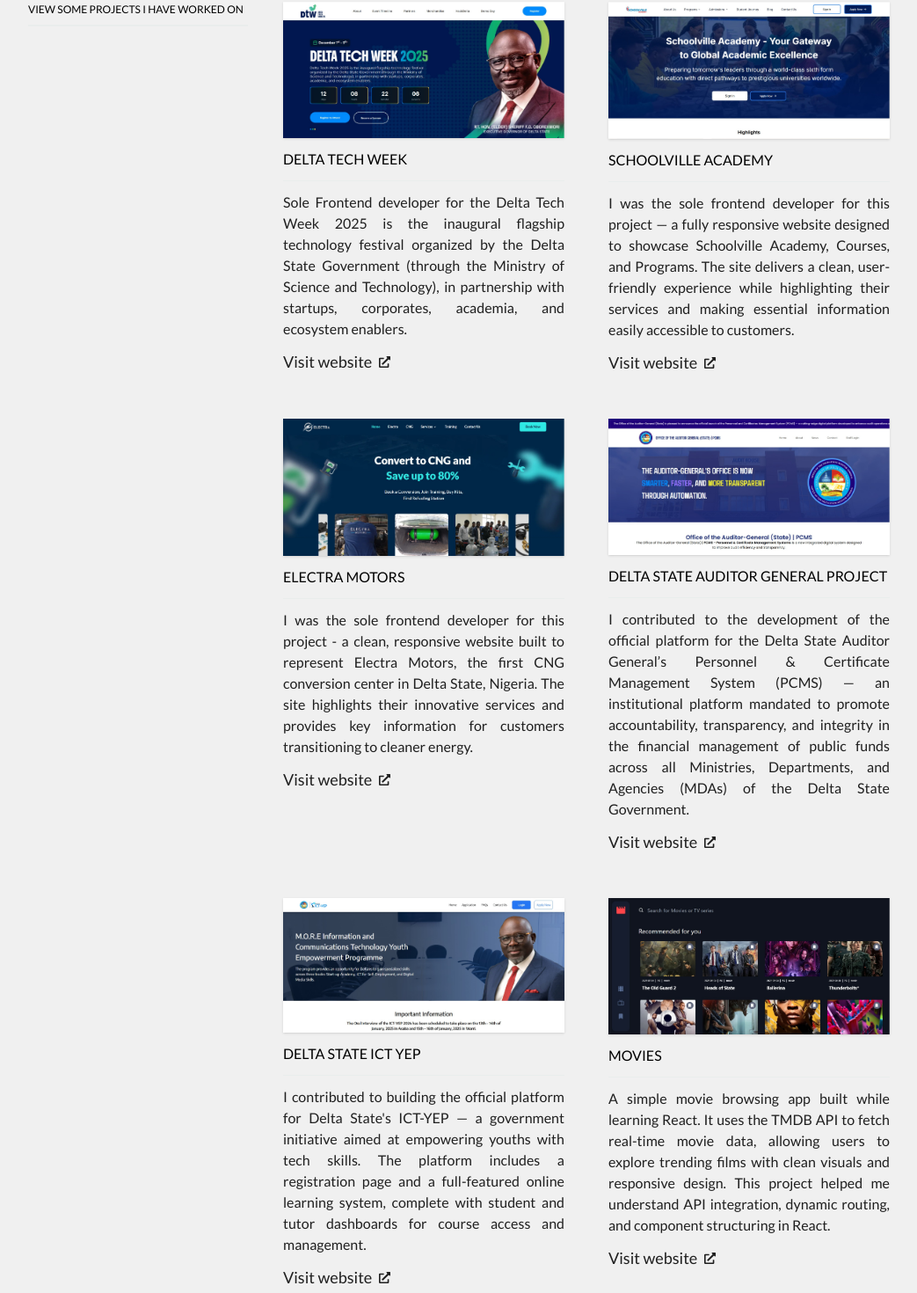
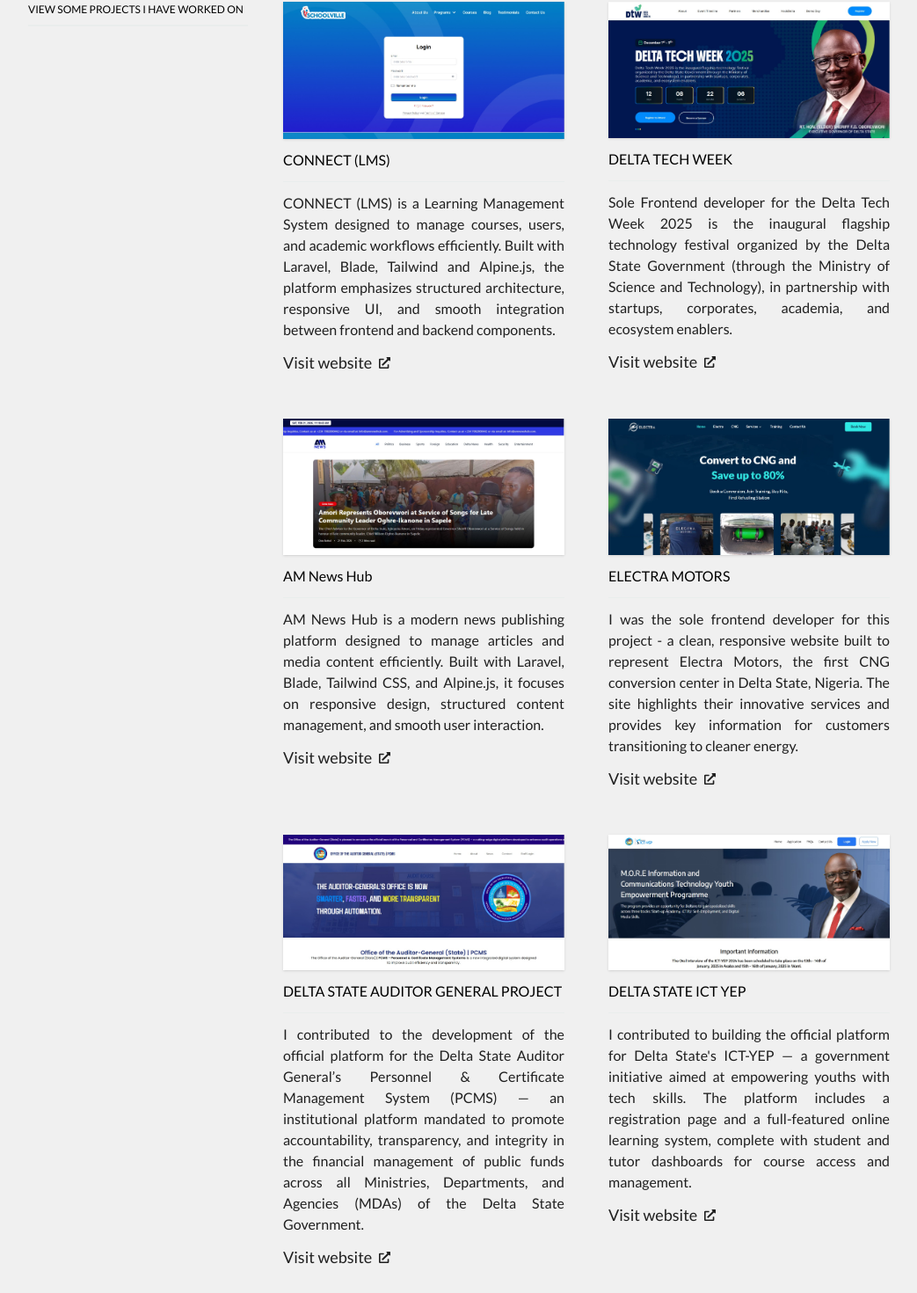
Before and after one commit to annaelowigho/my-portfolio, a React (Vite) app: page / in a window 1280 px wide. Shown: the part 3261-4731 px from the top of the page at 88% size, without its empty margins (118-1161 px from the left). Built offline with nearby package versions, Linux system fonts and the light colour scheme; a web font is replaced by a local one.

Commit message:
updated projects

```diff
--- a/src/App.jsx
+++ b/src/App.jsx
@@ -487,6 +487,47 @@
               <div className='w-full grid grid-cols-1 md:grid-cols-2 gap-[20px] lg:gap-[50px]'>
                 <div className='space-y-3'>
                   <Link
+                    to="https://connect.schoolville.com/login"
+                    target="_blank"
+                    rel="noopener noreferrer"
+                    className="group relative w-full overflow-hidden shadow-sm block"
+                    >
+                    <img
+                      src="/connect.jpeg"
+                      alt="connect lms"
+                      className="transition-transform duration-500 group-hover:scale-105"
+                    />
+                    <div className="absolute inset-0 bg-[#e9edec]/30 opacity-0 group-hover:opacity-100 transition-opacity duration-500" />
+                    <div className="absolute inset-0 bg-[#e9edec]/70 opacity-0 group-hover:opacity-100 transition-all duration-500 flex items-center justify-center text-center p-4">
+                      <p className="text-[18px] text-gray-800 font-semibold">
+                        CONNECT (LMS)
+                        <br />
+                        <span className="text-[18px] font-normal">
+                          <span className='font-semibold'>Technology:</span> Laravel, Blade, TailwindCSS, and Alpine.js
+                        </span>
+                      </p>
+                    </div>
+                  </Link>
+                  {/* <img src="/electra-ls.jpeg" alt="" /> */}
+                  <h4>CONNECT (LMS)</h4>
+                  <hr className='border-0.5 border-[#e9edec]'/>
+                  <p className='text-[16px]  text-justify text-[#1f1f1f]'>
+                    CONNECT (LMS) is a Learning Management System designed to manage courses, users,
+                    and academic workflows efficiently. Built with Laravel, Blade, Tailwind and Alpine.js,
+                    the platform emphasizes structured architecture, responsive UI, and smooth
+                    integration between frontend and backend components.
+                  </p>
+                  <a
+                  href="https://connect.schoolville.com/login"
+                  target="_blank"
+                  rel="noopener noreferrer"
+                  className='inline-flex items-center gap-2 text-[18px] text-[#1f1f1f] hover:underline transition duration-500'>
+                    <button className='cursor-pointer text-[18px]'>Visit website </button>
+                    <FaExternalLinkAlt className='text-[13px] cursor-pointer'/>
+                  </a>
+                </div>
+                <div className='space-y-3'>
+                  <Link
                     to="https://www.deltatechweek.com/"
                     target="_blank"
                     rel="noopener noreferrer"
@@ -527,37 +568,38 @@
                 </div>
                 <div className='space-y-3'>
                   <Link
-                    to="https://schoolville.academy/"
+                    to="https://amnewshub.com/"
                     target="_blank"
                     rel="noopener noreferrer"
                     className="group relative w-full overflow-hidden shadow-sm block"
                     >
                     <img
-                      src="/schoolville-academy.jpeg"
-                      alt="Schoolville Academy preview"
+                      src="/am-news.jpeg"
+                      alt="AM news preview"
                       className="transition-transform duration-500 group-hover:scale-105"
                     />
                     <div className="absolute inset-0 bg-[#e9edec]/30 opacity-0 group-hover:opacity-100 transition-opacity duration-500" />
                     <div className="absolute inset-0 bg-[#e9edec]/70 opacity-0 group-hover:opacity-100 transition-all duration-500
                     flex items-center justify-center text-center p-4">
                       <p className="text-[18px] text-gray-800 font-semibold">
-                        Schoolville Academy
+                        AM News Hub
                         <br />
                         <span className="text-[18px] font-normal">
-                          <span className='font-semibold'>Technology:</span> JavaScript, React, TailwindCSS
+                          <span className='font-semibold'>Technology:</span> Laravel, Blade, TailwindCSS, and Alpine.js
                         </span>
                       </p>
                     </div>
                   </Link>
-                  <h4>SCHOOLVILLE ACADEMY</h4>
+                  <h4>AM News Hub</h4>
                   <hr className='border-0.5 border-[#e9edec]'/>
                   <p className='text-[16px]  text-justify text-[#1f1f1f]'>
-                    I was the sole frontend developer for this project — a fully responsive website designed to showcase
-                    Schoolville Academy, Courses, and Programs. The site delivers a clean, user-friendly experience while highlighting
-                    their services and making essential information easily accessible to customers.
+                    AM News Hub is a modern news publishing platform designed to manage
+                    articles and media content efficiently. Built with Laravel,
+                    Blade, Tailwind CSS, and Alpine.js, it focuses on responsive design,
+                    structured content management, and smooth user interaction.
                   </p>
                   <a
-                  href="https://electramotors.ng"
+                  href="https://amnewshub.com/"
                   target="_blank"
                   rel="noopener noreferrer"
                   className='inline-flex items-center gap-2 text-[18px] text-[#1f1f1f] hover:underline transition duration-500'>
@@ -678,46 +720,6 @@
                   </p>
                   <a
                   href="https://deltastateictyep.com/"
-                  target="_blank"
-                  rel="noopener noreferrer"
-                  className='inline-flex items-center gap-2 text-[18px] text-[#1f1f1f] hover:underline transition duration-500'>
-                    <button className='cursor-pointer text-[18px]'>Visit website </button>
-                    <FaExternalLinkAlt className='text-[13px] cursor-pointer'/>
-                  </a>
-                </div>
-                <div className='space-y-3'>
-                  <Link
-                    to="https://my-movie-tau.vercel.app/"
-                    target="_blank"
-                    rel="noopener noreferrer"
-                    className="group relative w-full overflow-hidden shadow-sm block"
-                    >
-                    <img
-                      src="/movies-ls.jpeg"
-                      alt="movies site preview"
-                      className="transition-transform duration-500 group-hover:scale-105"
-                    />
-                    <div className="absolute inset-0 bg-[#e9edec]/30 opacity-0 group-hover:opacity-100 transition-opacity duration-500" />
-                    <div className="absolute inset-0 bg-[#e9edec]/70 opacity-0 group-hover:opacity-100 transition-all duration-500 flex items-center justify-center text-center p-4">
-                      <p className="text-[18px] text-gray-800 font-semibold">
-                        MOVIES
-                        <br />
-                        <span className="text-[18px] font-normal">
-                          <span className='font-semibold'>Technology:</span> JavaScript, React, TailwindCSS
-                        </span>
-                      </p>
-                    </div>
-                  </Link>
-                  {/* <img src="/electra-ls.jpeg" alt="" /> */}
-                  <h4>MOVIES</h4>
-                  <hr className='border-0.5 border-[#e9edec]'/>
-                  <p className='text-[16px]  text-justify text-[#1f1f1f]'>
-                    A simple movie browsing app built while learning React. It uses the TMDB API to fetch real-time movie data,
-                    allowing users to explore trending films with clean visuals and responsive design. This project helped me understand
-                    API integration, dynamic routing, and component structuring in React.
-                  </p>
-                  <a
-                  href="https://my-movie-tau.vercel.app/"
                   target="_blank"
                   rel="noopener noreferrer"
                   className='inline-flex items-center gap-2 text-[18px] text-[#1f1f1f] hover:underline transition duration-500'>
@@ -896,7 +898,7 @@
       </section> */}
 
       <div className='bg-[#181918] py-5 '>
-        <p className='text-center text-white text-[16px]'>© 2025 Annabel - All Rights Reserved</p>
+        <p className='text-center text-white text-[16px]'>© 2026 Annabel - All Rights Reserved</p>
       </div>
     </>
   )
```
Also changed, not shown: public/am-news.jpeg (added), public/connect.jpeg (added).
